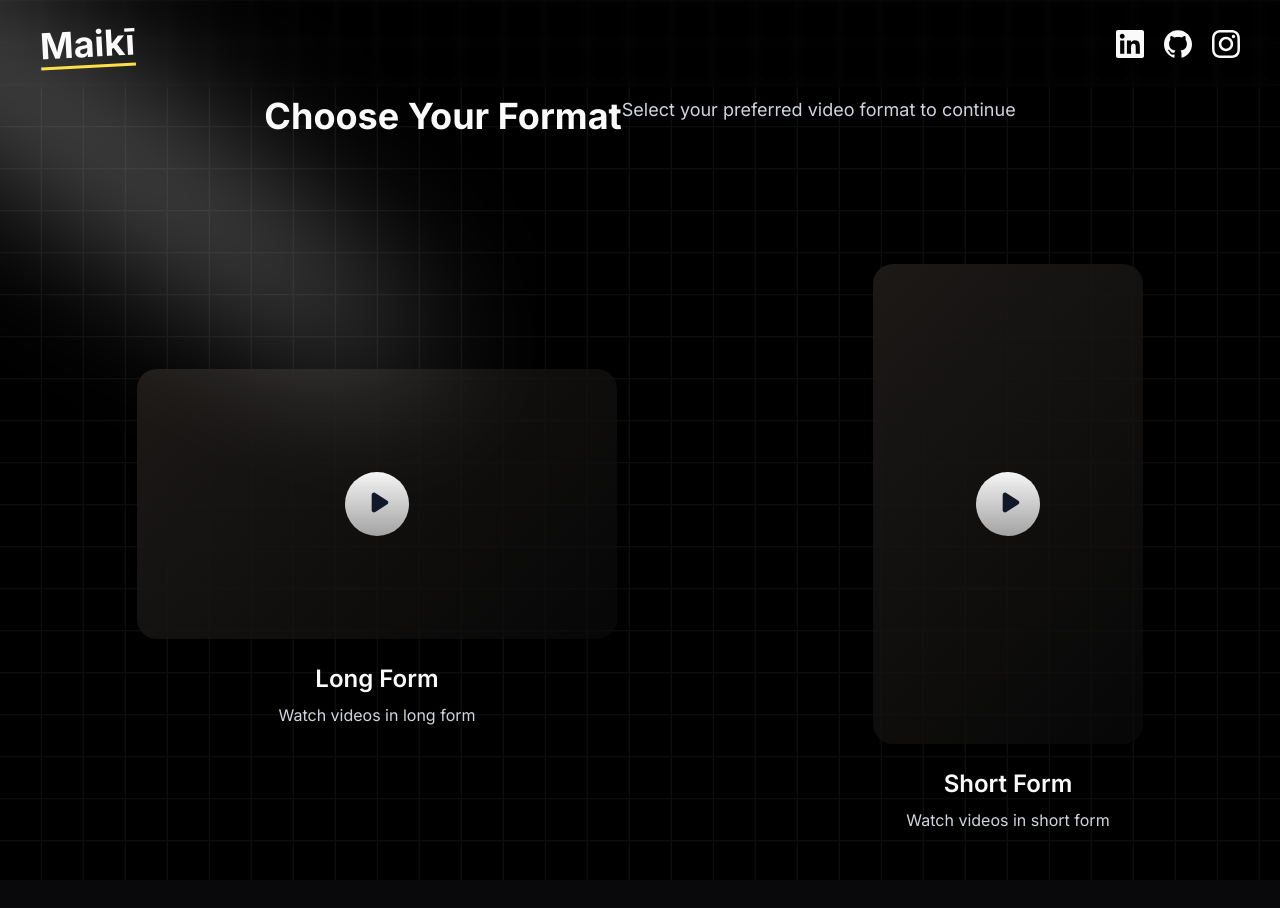
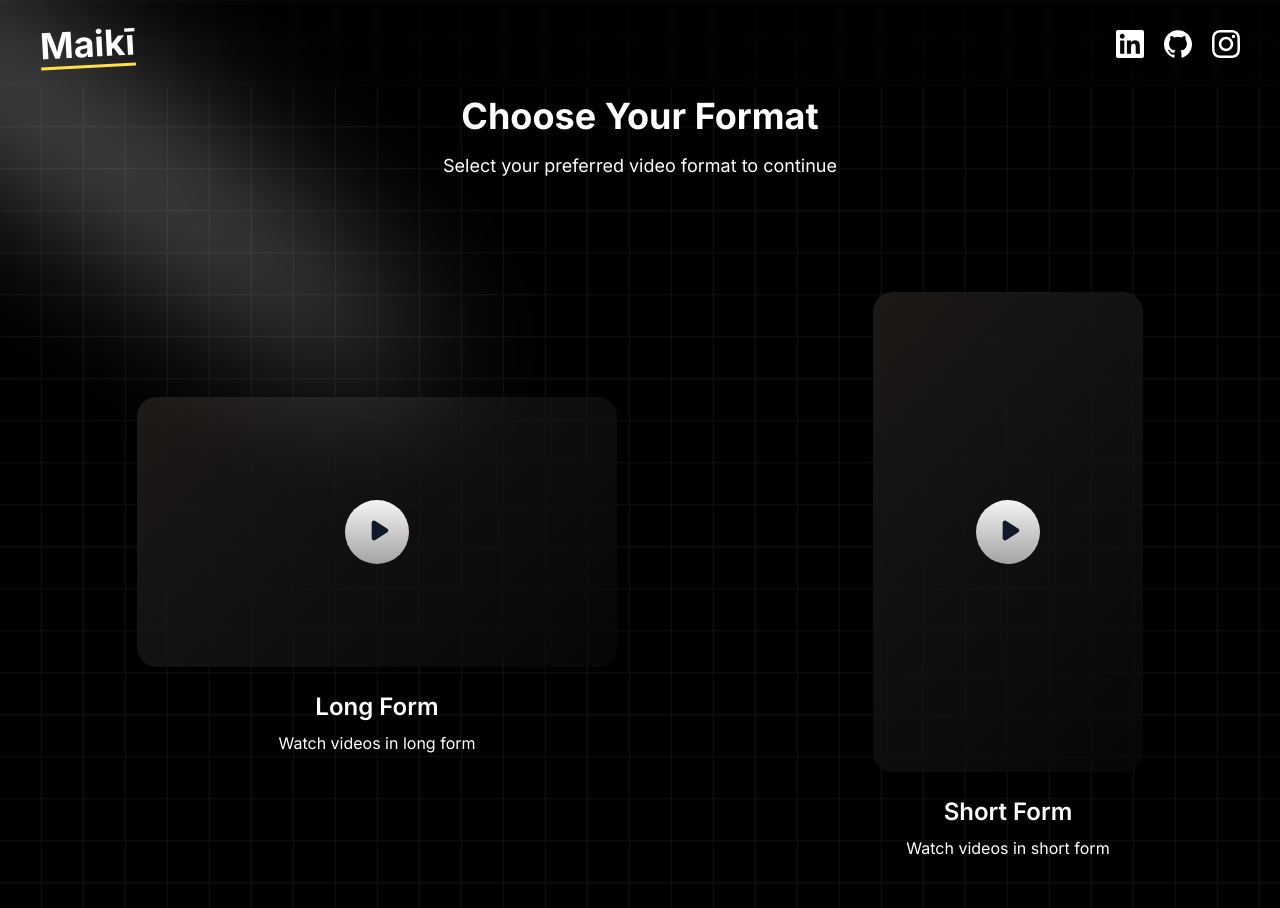
Before and after one commit to MangelMillan/VideoEditorPortfolio, a Next.js app: page /video-selector in a window 1280 px wide. Before the commit the page ends 880 px from the top, so only its background shows below. Built offline with nearby package versions, Linux system fonts and the light colour scheme.

Commit message:
fix theme y detalles

```diff
--- a/app/(home)/components/VideoFormatSelector.tsx
+++ b/app/(home)/components/VideoFormatSelector.tsx
@@ -108,7 +108,7 @@ const VideoFormatSelector = () => {
         }
       `}</style>
       <div className="text-center mb-8 sm:mb-12 md:mb-16 px-4">
-        <div className="flex flex-wrap justify-center">
+        <div className="flex flex-col items-center">
           <h1 className="text-4xl font-bold mb-4">Choose Your Format</h1>
           <p className="text-lg text-gray-300">Select your preferred video format to continue</p>
         </div>
--- a/app/globals.css
+++ b/app/globals.css
@@ -37,28 +37,28 @@
 
   .dark {
     --background: 240 10% 3.9%;
-    --foreground: 0 0% 98%;
+    --foreground: 0 0% 100%;
 
     --card: 240 10% 3.9%;
-    --card-foreground: 0 0% 98%;
+    --card-foreground: 0 0% 100%;
 
     --popover: 240 10% 3.9%;
-    --popover-foreground: 0 0% 98%;
+    --popover-foreground: 0 0% 100%;
 
-    --primary: 0 0% 98%;
+    --primary: 0 0% 100%;
     --primary-foreground: 240 5.9% 10%;
 
     --secondary: 240 3.7% 15.9%;
-    --secondary-foreground: 0 0% 98%;
+    --secondary-foreground: 0 0% 100%;
 
     --muted: 240 3.7% 15.9%;
-    --muted-foreground: 240 5% 64.9%;
+    --muted-foreground: 0 0% 100%;
 
     --accent: 240 3.7% 15.9%;
-    --accent-foreground: 0 0% 98%;
+    --accent-foreground: 0 0% 100%;
 
     --destructive: 0 62.8% 30.6%;
-    --destructive-foreground: 0 0% 98%;
+    --destructive-foreground: 0 0% 100%;
 
     --border: 240 3.7% 15.9%;
     --input: 240 3.7% 15.9%;
@@ -72,6 +72,21 @@
   }
   body {
     @apply bg-background text-foreground;
+  }
+  .dark body,
+  .dark .text,
+  .dark h1,
+  .dark h2,
+  .dark h3,
+  .dark h4,
+  .dark h5,
+  .dark h6,
+  .dark p,
+  .dark span,
+  .dark label,
+  .dark li,
+  .dark a {
+    color: white;
   }
 }
 @media (max-width: 1021px) {
--- a/app/layout.tsx
+++ b/app/layout.tsx
@@ -54,12 +54,7 @@ export default function RootLayout({
   return (
     <html lang="en" suppressHydrationWarning className={inter.variable}>
       <body className="min-h-screen bg-background font-sans antialiased">
-        <ThemeProvider
-          attribute="class"
-          defaultTheme="dark"
-          enableSystem
-          disableTransitionOnChange
-        >
+        <ThemeProvider>
           {children}
           <Analytics />
           <SpeedInsights />
--- a/app/vertical-videos/page.tsx
+++ b/app/vertical-videos/page.tsx
@@ -24,7 +24,7 @@ export default function VerticalVideosPage() {
     { id: 2, src: "/videos/vertical/kfn.mp4", title: "", description: "Popular dance", hashtags: ["dance"], user: { name: "Maiki", avatar: "/img/inio.jpg" }, stats: { likes: 1200, comments: 80, shares: 50,  views: 2000 } },
     { id: 3, src: "/videos/vertical/Onestyle.mp4", title: "", description: "Tutorial", hashtags: ["tutorial"], user: { name: "Maiki", avatar: "/img/inio.jpg" }, stats: { likes: 900, comments: 40, shares: 20, views: 1000 } },
     { id: 4, src: "/videos/3Nriku.mp4", title: "", description: "Funny clip", hashtags: ["funny"], user: { name: "Maiki", avatar: "/img/inio.jpg" }, stats: { likes: 800, comments: 30, shares: 10, views: 800 } },
-    { id: 5, src: "/videos/Karo2.mp4", title: "", description: "Creative edit", hashtags: ["creative"], user: { name: "Maiki", avatar: "/img/inio.jpg" }, stats: { likes: 700, comments: 20, shares: 5,  views: 600 } },
+    { id: 5, src: "/videos/vertical/Karo2.mp4", title: "", description: "Creative edit", hashtags: ["creative"], user: { name: "Maiki", avatar: "/img/inio.jpg" }, stats: { likes: 700, comments: 20, shares: 5,  views: 600 } },
     { id: 6, src: "/videos/Demo Reel.mp4", title: "", description: "Creative edit", hashtags: ["creative"], user: { name: "Maiki", avatar: "/img/inio.jpg" }, stats: { likes: 700, comments: 20, shares: 5,  views: 600 } },
   ];
 
--- a/components/theme-provider.tsx
+++ b/components/theme-provider.tsx
@@ -5,5 +5,15 @@ import { ThemeProvider as NextThemesProvider } from "next-themes";
 import { type ThemeProviderProps } from "next-themes/dist/types";
 
 export function ThemeProvider({ children, ...props }: ThemeProviderProps) {
-  return <NextThemesProvider {...props}>{children}</NextThemesProvider>;
+  return (
+    <NextThemesProvider
+      attribute="class"
+      defaultTheme="dark"
+      forcedTheme="dark"
+      enableSystem={false}
+      disableTransitionOnChange
+    >
+      {children}
+    </NextThemesProvider>
+  );
 }
```
Also changed, not shown: 1 other file (tests, documents, lock files or other folders).
